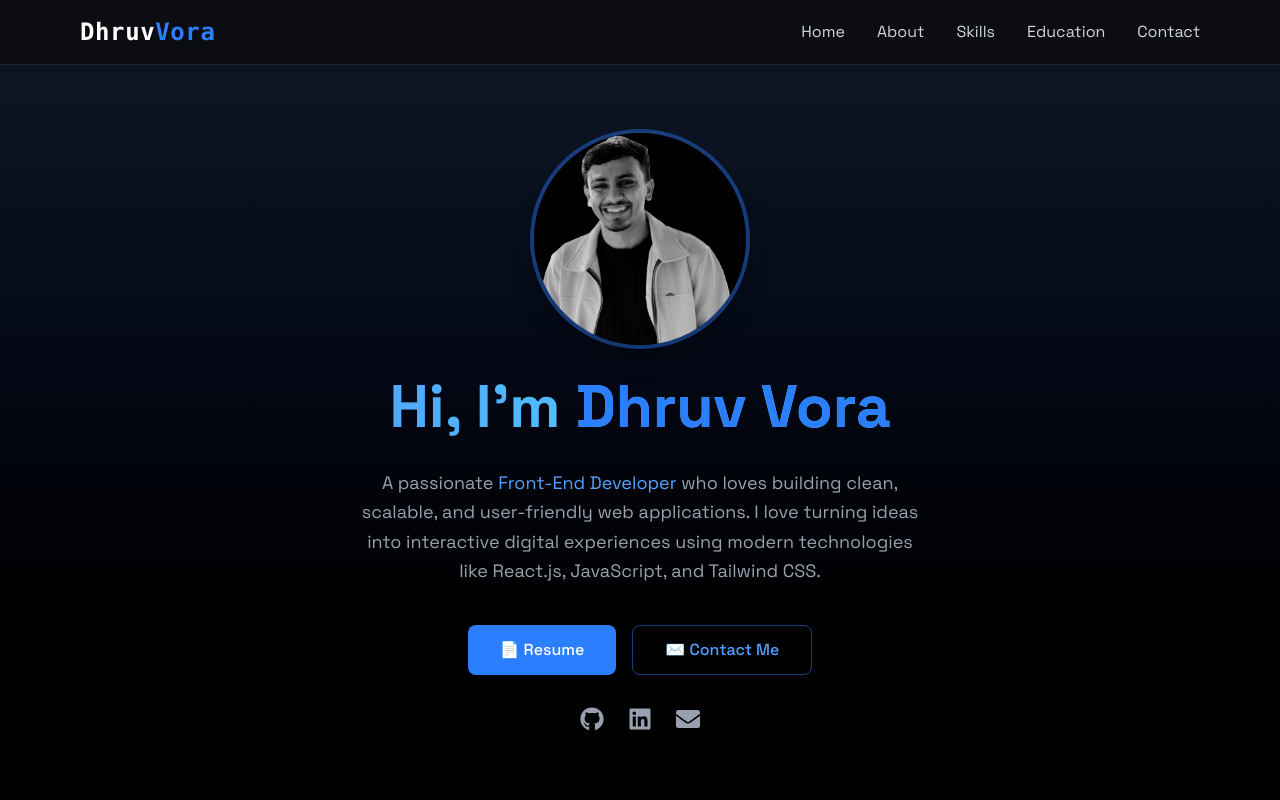
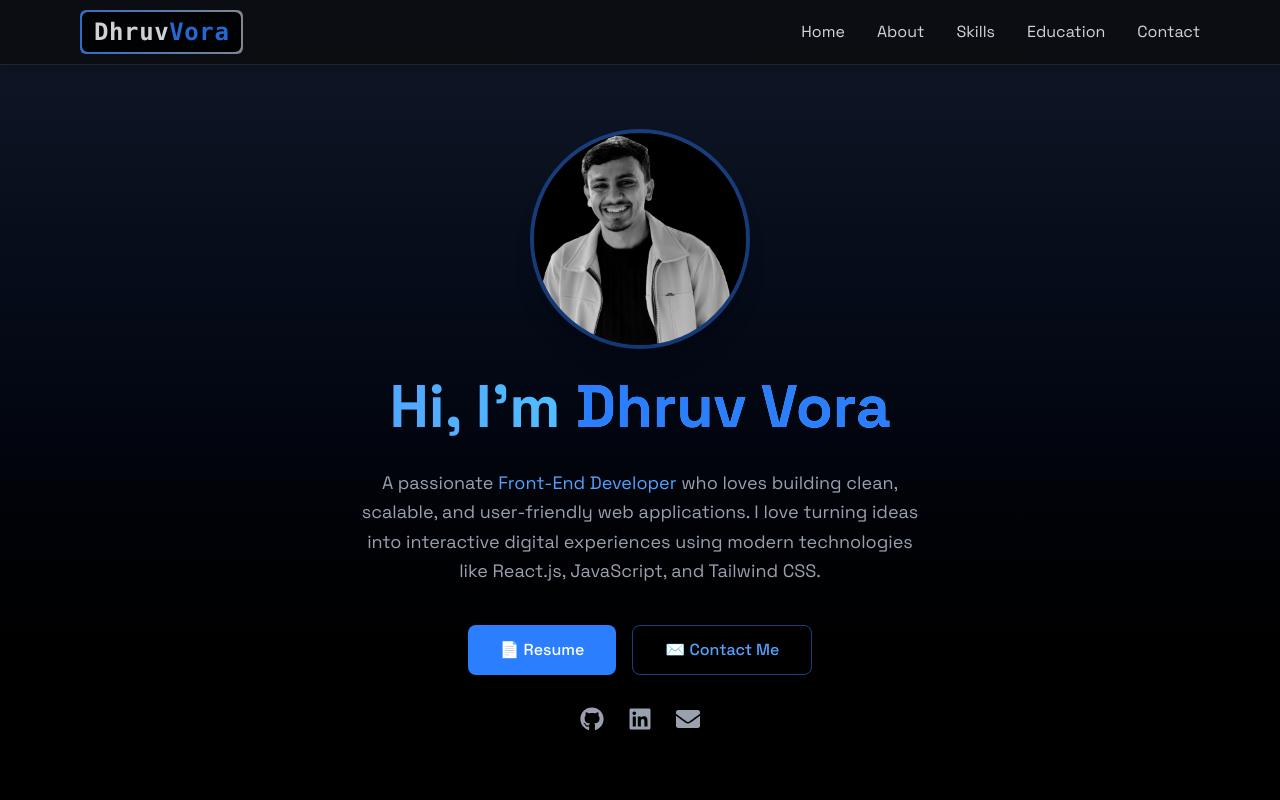
Before and after one commit to voradhruv27/React-Portfolio, a React (Vite) app: page / in a window 1280 px wide. Shown: the top 800 px of the page. Built offline with nearby package versions, Linux system fonts and the light colour scheme.

Commit message:
added animation to logo

```diff
--- a/src/components/Navbar.jsx
+++ b/src/components/Navbar.jsx
@@ -1,8 +1,10 @@
-import React, { useEffect } from "react";
+import React, { useEffect, useState } from "react";
 import { motion, AnimatePresence } from "framer-motion";
 import { HiMenuAlt3, HiX } from "react-icons/hi";
 
 const Navbar = ({ menuOpen, setMenuOpen }) => {
+  // const [active, setActive] = useState(false);
+
   useEffect(() => {
     document.body.style.overflow = menuOpen ? "hidden" : "";
     return () => {
@@ -24,12 +26,40 @@ const Navbar = ({ menuOpen, setMenuOpen }) => {
       <div className="max-w-6xl mx-auto px-4">
         <div className="flex justify-between items-center h-16">
           {/* Logo */}
-          <a
-            href ="#home"
-            className="font-mono text-2xl font-bold text-white tracking-wide"
+          {/* <a
+            href="#home"
+            onMouseEnter={() => setActive(true)}
+            onMouseLeave={() => setActive(false)}
+            className={`font-mono text-2xl font-bold tracking-wide border-2 rounded-md p-1 transition text-white ${
+              active ? "border-blue-500" : "border-gray-300"
+            }`}
           >
-            Dhruv<span className="text-blue-500">Vora</span>
-          </a>
+            <span
+              className={`border-2 rounded-sm p-0.5 transition ${
+                active ? "border-gray-300" : "border-blue-500"
+              }`}
+            >
+              Dhruv<span className="text-blue-500">Vora</span>
+            </span>
+          </a> */}
+          <motion.a
+            href="#home"
+            className="inline-block rounded-md p-[2px]"
+            // initial={{ opacity: 0 }}
+            animate={{ opacity: [0.7, 1, 0.7] }}
+            transition={{
+              duration: 1.5,
+              repeat: Infinity,
+              ease: "easeInOut",
+            }}
+            style={{
+              background: "linear-gradient(90deg, #3b82f6, #9ca3af)",
+            }}
+          >
+            <div className="bg-black rounded-md px-3 py-1 font-mono text-2xl font-bold tracking-wide text-white">
+              Dhruv<span className="text-blue-500">Vora</span>
+            </div>
+          </motion.a>
 
           {/* Desktop Links */}
           <div className="hidden md:flex items-center space-x-8">
```
